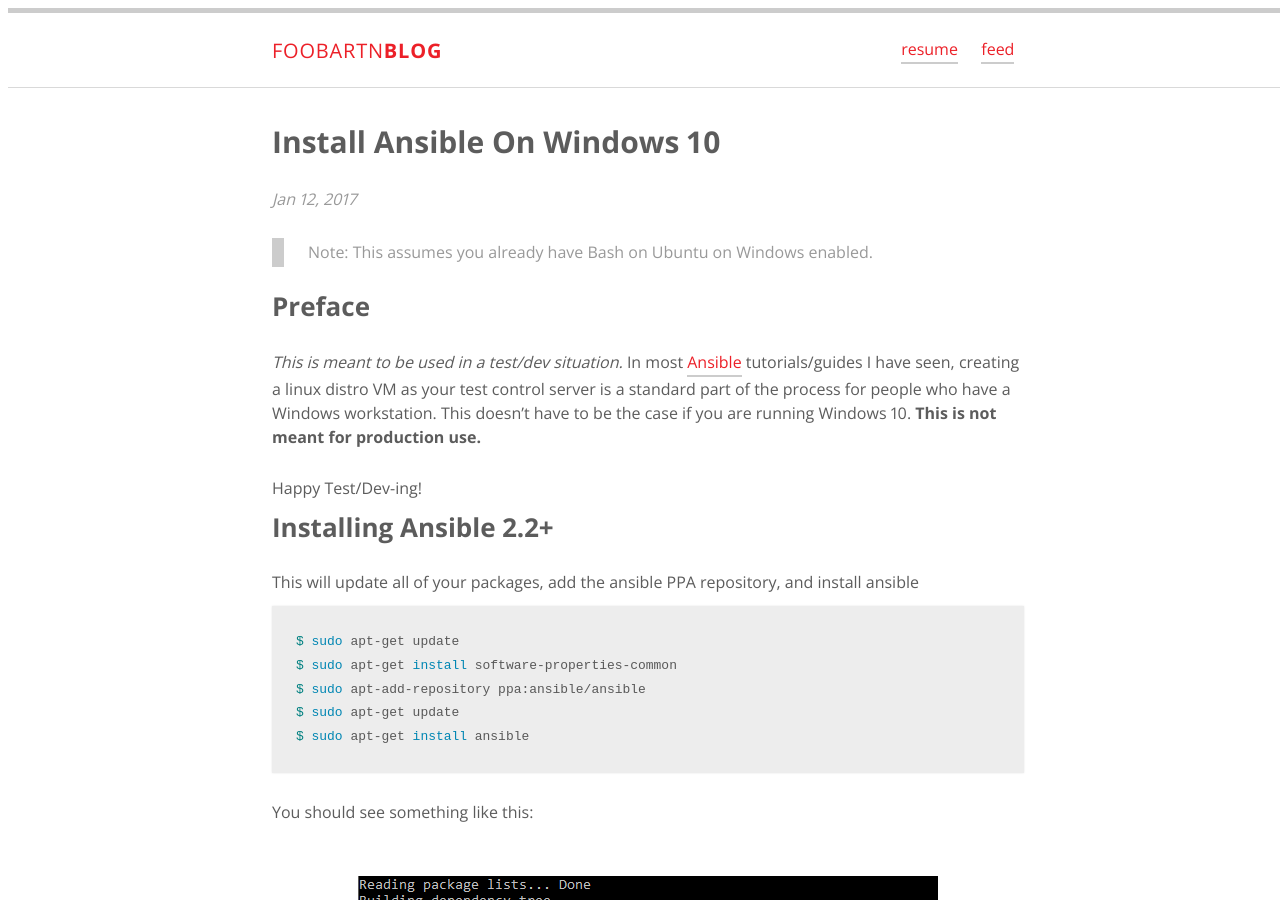
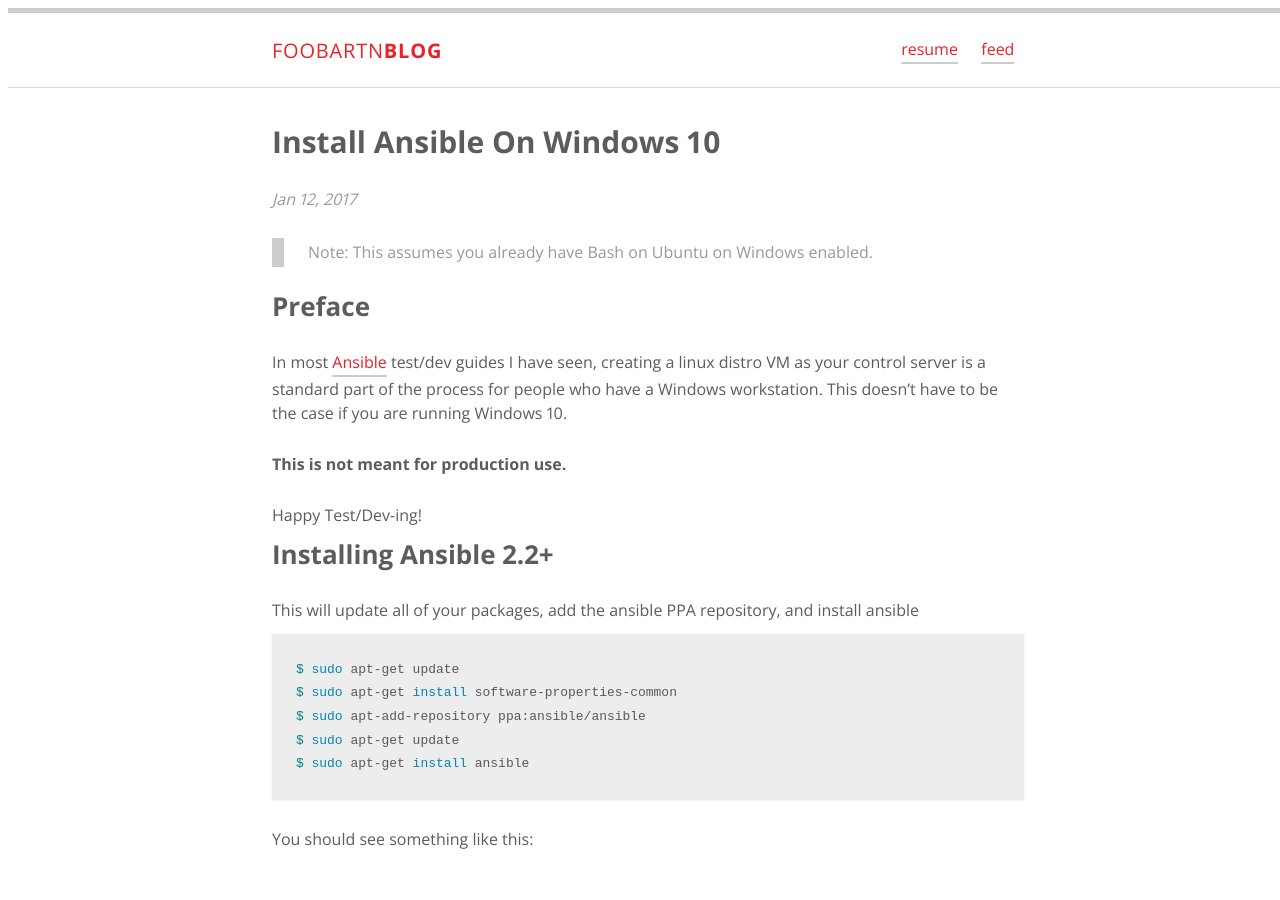
Before and after one commit to FooBartn/FooBartn.github.io, a Jekyll site: the page built from _posts/2017-01-12-install-ansible-on-windows-10.md, in a window 1280 px wide and 900 px high. Built offline with Jekyll 4.4.1, drawn with Linux system fonts in a browser that asks for light colours; comment, search, counter and statistics services are not loaded.

Commit message:
Formatting change

```diff
--- a/_posts/2017-01-12-install-ansible-on-windows-10.md
+++ b/_posts/2017-01-12-install-ansible-on-windows-10.md
@@ -19,9 +19,10 @@
 
 ## Preface
 
-*This is meant to be used in a test/dev situation.* In most [Ansible](https://www.ansible.com/) tutorials/guides
-I have seen, creating a linux distro VM as your test control server is a standard part of the process for people
-who have a Windows workstation. This doesn't have to be the case if you are running Windows 10.
+In most [Ansible](https://www.ansible.com/) test/dev guides I have seen, creating a linux distro VM
+as your control server is a standard part of the process for people who have a Windows workstation.
+This doesn't have to be the case if you are running Windows 10.
+
 **This is not meant for production use.**
 
 Happy Test/Dev-ing!
```
